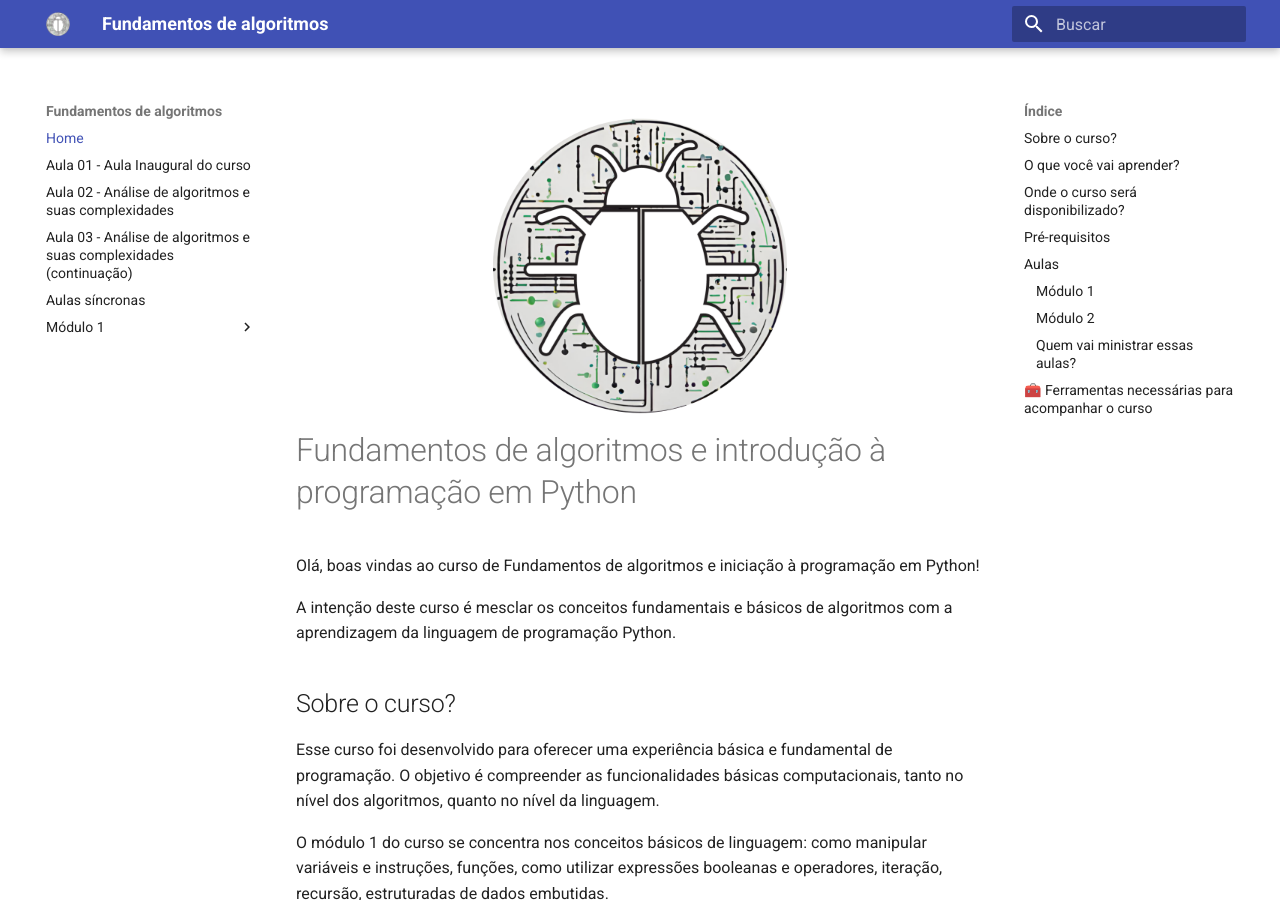
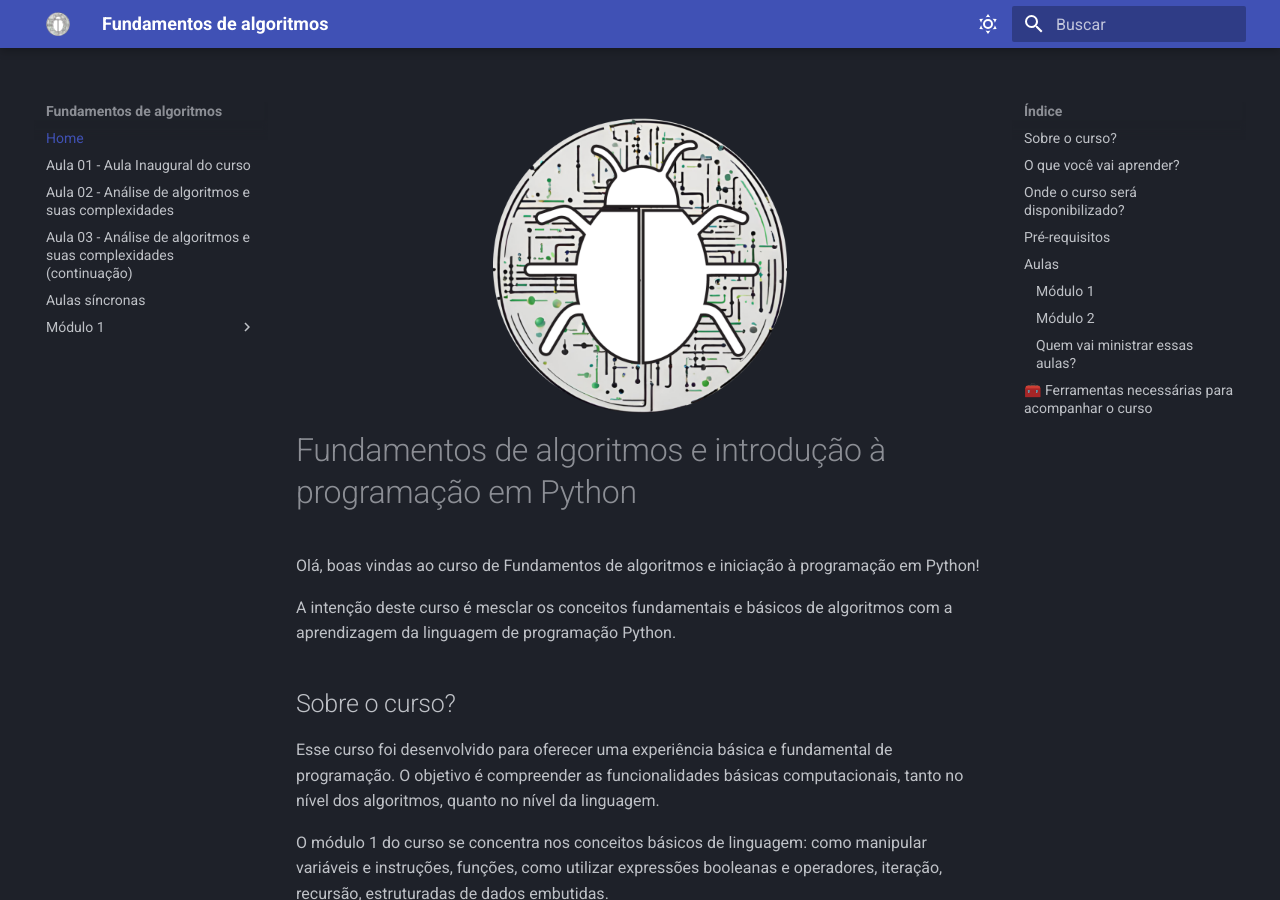
Before and after one commit to eversonott/fundamentos-algoritmos-web, an MkDocs documentation site: the page built from docs/index.md, in a window 1280 px wide and 900 px high. Built offline with MkDocs 1.6.1 and Material for MkDocs 9.7.7, drawn with Linux system fonts in a browser that asks for light colours.

```diff
--- a/mkdocs.yml
+++ b/mkdocs.yml
@@ -8,6 +8,19 @@ theme:
   language: pt-BR
   logo: assets/logo_fundamentos_algoritmos.png
   favicon: assets/logo_fundamentos_algoritmos.png
+  palette:
+    - scheme: slate
+      primary: deep blue
+      toggle:
+        icon: material/weather-sunny
+        name: Modo claro
+    - scheme: default
+      primary: deep blue
+      toggle:
+        icon: material/weather-night
+        name: Modo noturno
+
+
 
 markdown_extensions:
   - pymdownx.highlight:
```
